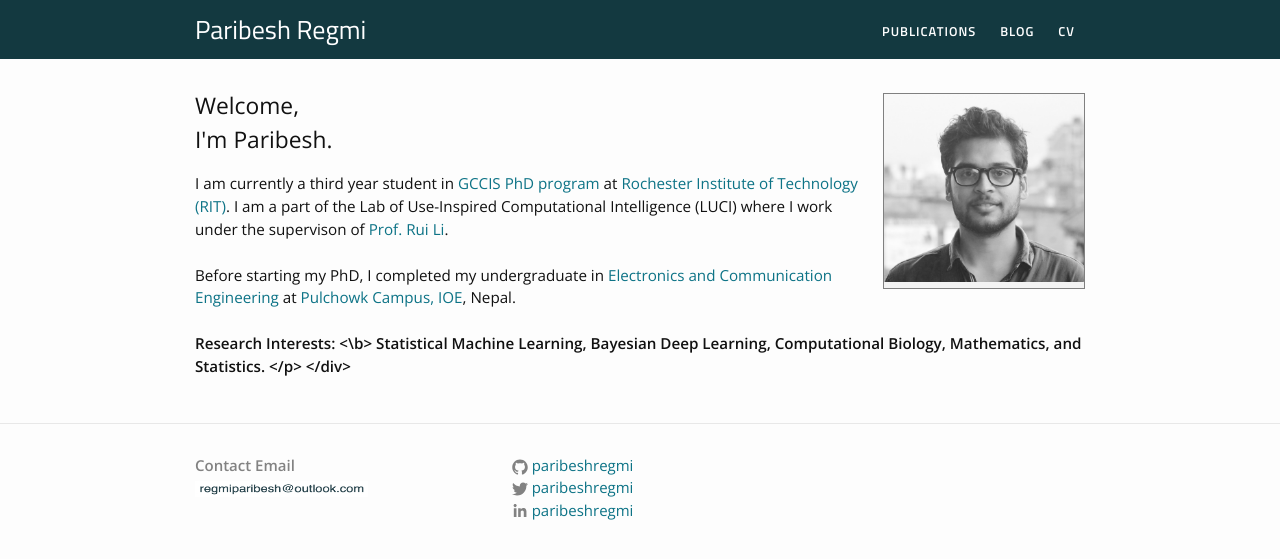
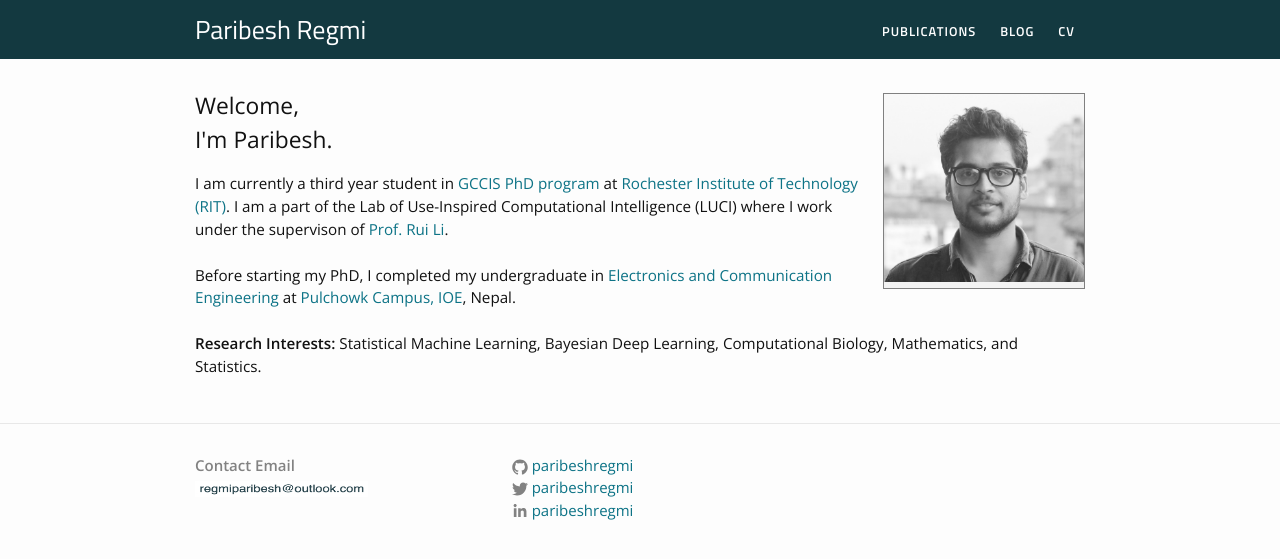
Before and after one commit to paribeshregmi/paribeshregmi.github.io, a Jekyll site: the page built from index.markdown, in a window 1280 px wide. Shown: the top 559 px of the page. Built offline with Jekyll 4.4.1, drawn with Linux system fonts in a browser that asks for light colours.

```diff
--- a/index.markdown
+++ b/index.markdown
@@ -21,7 +21,7 @@ layout: default
         Before starting my PhD, I completed my undergraduate in <a href="http://doece.pcampus.edu.np/" target="_blank" rel="noopener noreferrer"> Electronics and Communication Engineering</a> at <a href="https://pcampus.edu.np/" target="_blank" rel="noopener noreferrer">Pulchowk Campus, IOE</a>, Nepal.
     <br>
     <br>
-    <b>Research Interests: <\b> Statistical Machine Learning, Bayesian Deep Learning, Computational Biology, Mathematics, and Statistics.
+    <b>Research Interests: </b> Statistical Machine Learning, Bayesian Deep Learning, Computational Biology, Mathematics, and Statistics.
     </p>
 
 </div>
```
